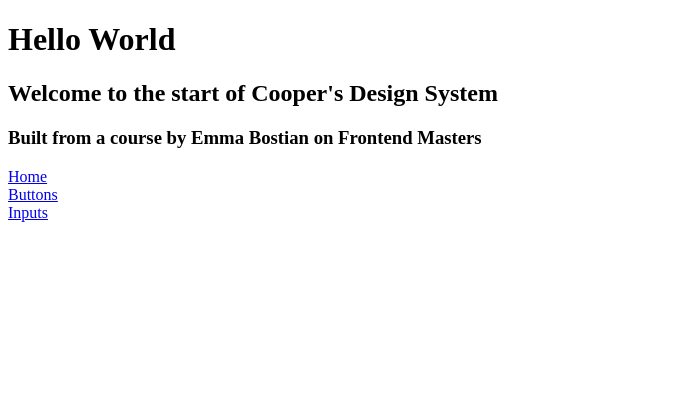
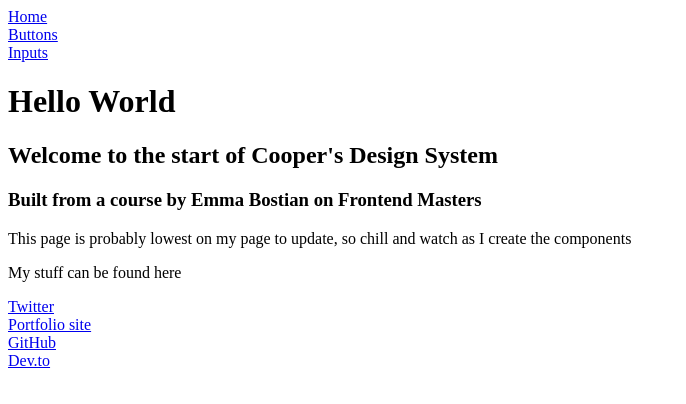
Before and after one commit to CoopsCodes/design-system, a React (Create React App) app: page / in a window 1280 px wide. Shown: the top 404 px of the page, without its empty margins (0-686 px from the left). Built offline with nearby package versions, Linux system fonts and the light colour scheme.

Commit message:
Secondary button and refactoring the navbar

```diff
--- a/src/App.js
+++ b/src/App.js
@@ -1,7 +1,14 @@
+import React from "react";
+import NavBar from "./components/NavBar";
 import AppRoutes from "./routes/Routes";
 
 function App() {
-  return <AppRoutes />;
+  return (
+    <React.Fragment>
+      <NavBar />
+      <AppRoutes />
+    </React.Fragment>
+  );
 }
 
 export default App;
--- a/src/components/Button.js
+++ b/src/components/Button.js
@@ -1,11 +1,16 @@
 import styled from "styled-components";
+
+const PrimaryBlue = "#00a3ff";
+const AltWhite = "white";
 
 const Button = styled.button`
   font-size: 1rem;
   border-style: none;
+
   color: black;
   padding: 0;
-  background-color: #00a3ff;
+  background-color: ${PrimaryBlue};
+  min-width: 220px;
   cursor: pointer;
   user-select: none;
   transition: transform 600ms cubic-bezier(0.3, 0.7, 0.4, 1);
@@ -18,8 +23,9 @@ const Span = styled.span`
   justify-content: center;
   align-items: center;
   backdrop-filter: blur(2px);
-  width: 220px;
+  min-width: 220px;
   height: 50px;
+  margin-top: -1px;
   padding: 0;
   transform: translate(0px, 0px);
   transition: transform 600ms cubic-bezier(0.3, 0.7, 0.4, 1);
@@ -37,6 +43,18 @@ const Span = styled.span`
   }
 `;
 
+const SecondaryButtonStyles = styled(Button)`
+  background-color: ${AltWhite};
+`;
+
+export function SecondaryButton({ children, ...props }) {
+  return (
+    <SecondaryButtonStyles {...props}>
+      <Span {...props}>{children}</Span>
+    </SecondaryButtonStyles>
+  );
+}
+
 export default function PrimaryButton({ children, ...props }) {
   return (
     <Button {...props}>
--- a/src/screens/ButtonsScreen.js
+++ b/src/screens/ButtonsScreen.js
@@ -1,13 +1,13 @@
 import React from "react";
-import PrimaryButton from "../components/Button";
-import NavBar from "../components/NavBar";
+import PrimaryButton, { SecondaryButton } from "../components/Button";
 
 export default function ButtonsScreen() {
   return (
     <React.Fragment>
-      <NavBar />
       <h1>Buttons</h1>
       <PrimaryButton>Primary Button</PrimaryButton>
+
+      <SecondaryButton>Secondary Button</SecondaryButton>
     </React.Fragment>
   );
 }
--- a/src/screens/Dashboard.js
+++ b/src/screens/Dashboard.js
@@ -1,11 +1,33 @@
-import NavBar from "../components/NavBar";
 export default function Dashboard() {
   return (
     <div>
       <h1>Hello World</h1>
       <h2>Welcome to the start of Cooper's Design System</h2>
       <h3>Built from a course by Emma Bostian on Frontend Masters</h3>
-      <NavBar />
+      <p>
+        This page is probably lowest on my page to update, so chill and watch as
+        I create the components
+      </p>
+      <p>My stuff can be found here</p>
+      <a
+        target="_blank"
+        rel="noreferrer"
+        href="https://twitter.com/CooperCodes"
+      >
+        Twitter
+      </a>
+      <br />
+      <a target="_blank" rel="noreferrer" href="https://cooper-codes.dev">
+        Portfolio site
+      </a>
+      <br />
+      <a target="_blank" rel="noreferrer" href="https://github.com/CoopsCodes">
+        GitHub
+      </a>
+      <br />
+      <a target="_blank" rel="noreferrer" href="https://dev.to/coopercodes">
+        Dev.to
+      </a>
     </div>
   );
 }
--- a/src/screens/InputsScreen.js
+++ b/src/screens/InputsScreen.js
@@ -1,11 +1,9 @@
 import React from "react";
 import Input from "../components/Input";
-import NavBar from "../components/NavBar";
 
 export default function InputsScreen() {
   return (
     <React.Fragment>
-      <NavBar />
       <h1>Inputs</h1>
       <Input />
     </React.Fragment>
```
Also changed, not shown: 1 other file (tests, documents, lock files or other folders).
